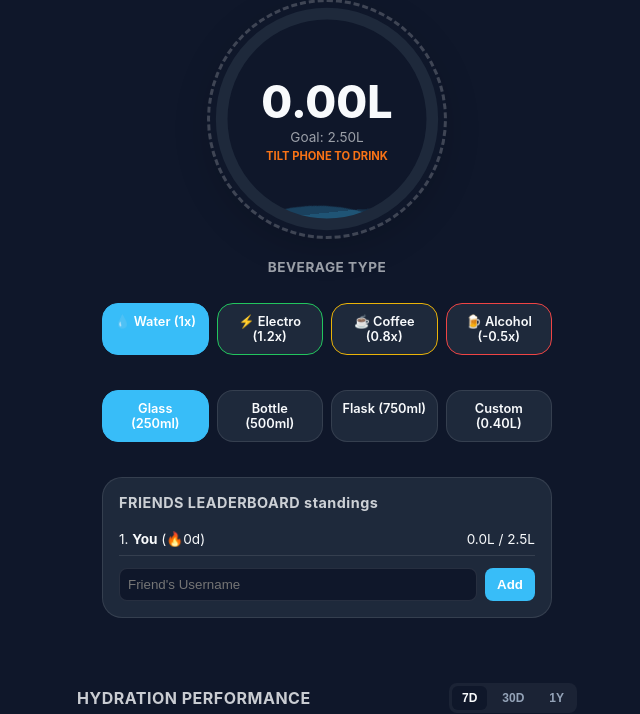
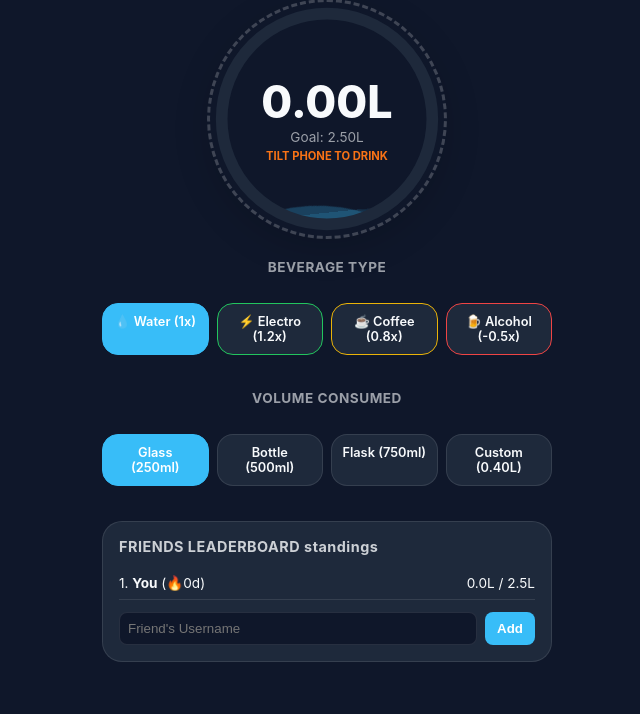
Before and after one commit to bharath2410/hydration-tracker, a Django app: page / in a window 1280 px wide. Shown: the part 77-791 px from the top of the page, without its empty margins (313-953 px from the left). Run offline with Django 5.2, Linux system fonts and the light colour scheme; the visitor is signed in with stand-in values (Sample User, id 1); data comes from the database, SQL or seed files in the repository; data that the repository does not hold is empty; some libraries are stand-ins or nearby versions.

Commit message:
feat: adding a header the volume selectors

```diff
--- a/tracker/templates/tracker/index.html
+++ b/tracker/templates/tracker/index.html
@@ -358,6 +358,7 @@
             <div class="vol-pill" data-bev="alcohol" style="border-color: #ef4444;">🍺 Alcohol (-0.5x)</div>
         </div>
 
+    <h4 style="font-size: 0.85rem; opacity: 0.6; text-transform: uppercase; margin-bottom: 8px; letter-spacing: 0.5px; text-align: center; width: 100%;">Volume Consumed</h4>
         <div class="volume-selector" id="volumeSelector" style="margin-bottom: 15px;">
             <div class="vol-pill active" data-vol="0.25">Glass (250ml)</div>
             <div class="vol-pill" data-vol="0.50">Bottle (500ml)</div>
```
Lines whose indentation alone changed are shown as unchanged.
